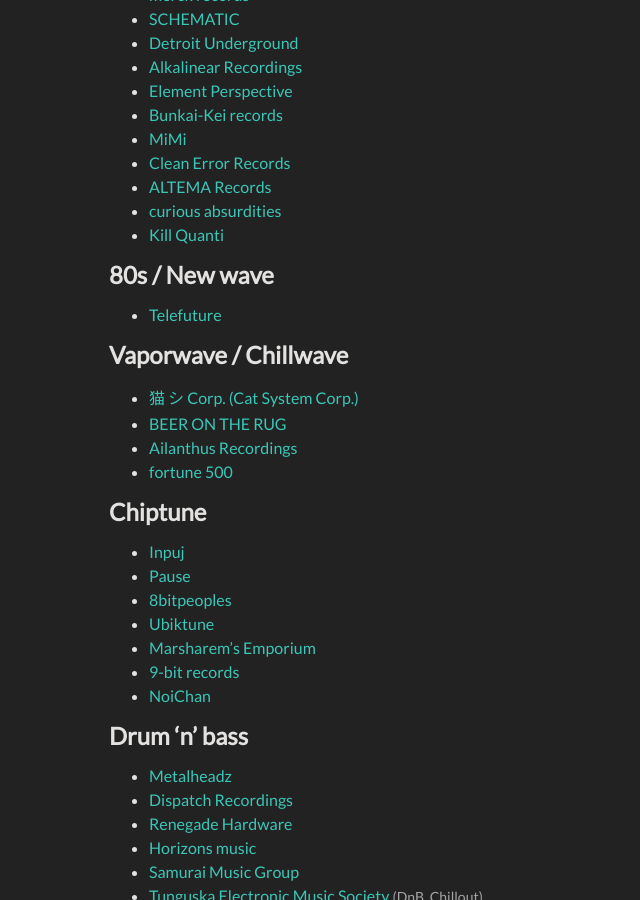
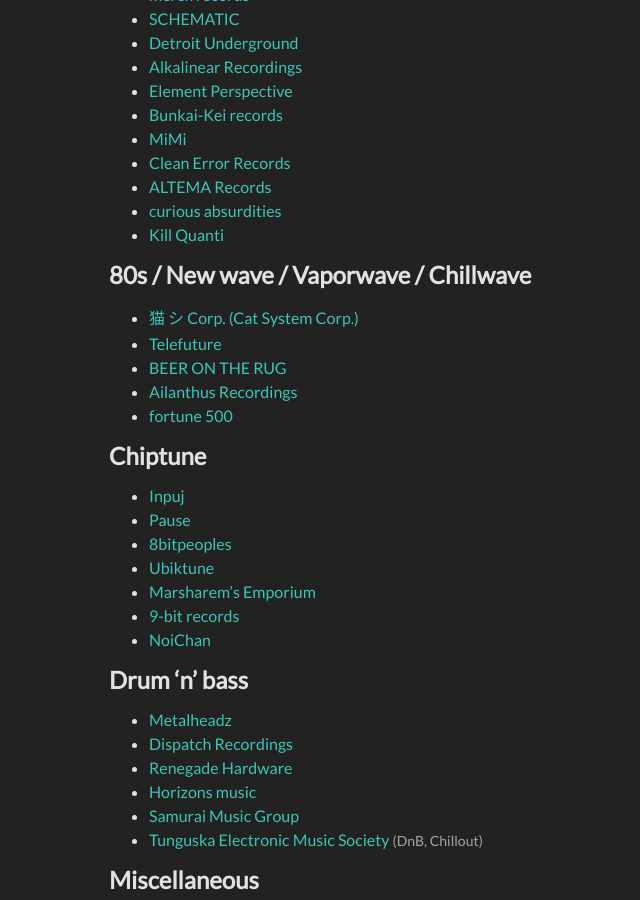
Before and after one commit to SimonLarsen/simonlarsen.github.io, a Jekyll site: the page built from pages/netlabels/index.md, in a window 1280 px wide and 900 px high, scrolled down 1022 px. Shown: the whole window, without its empty margins (256-896 px from the left). Built offline with Jekyll 4.4.1, drawn with Linux system fonts in a browser that asks for light colours.

```diff
--- a/pages/netlabels/index.md
+++ b/pages/netlabels/index.md
@@ -50,13 +50,10 @@ Updated Wed, 28 May 2014 23:41:06 +0200
 * [curious absurdities](http://curious-absurdities.bandcamp.com/)
 * [Kill Quanti](http://killquanti.bandcamp.com/)
 
-## 80s / New wave ##
-
-* [Telefuture](http://telefuturenow.com/)
-
-## Vaporwave / Chillwave ##
+## 80s / New wave / Vaporwave / Chillwave ##
 
 * [猫 シ Corp. (Cat System Corp.)](http://catsystemcorp.bandcamp.com/)
+* [Telefuture](http://telefuturenow.com/)
 * [BEER ON THE RUG](http://beerontherug.bandcamp.com)
 * [Ailanthus Recordings](http://ailanthusrecordings.bandcamp.com/)
 * [fortune 500](http://fortune500.bandcamp.com)
```
